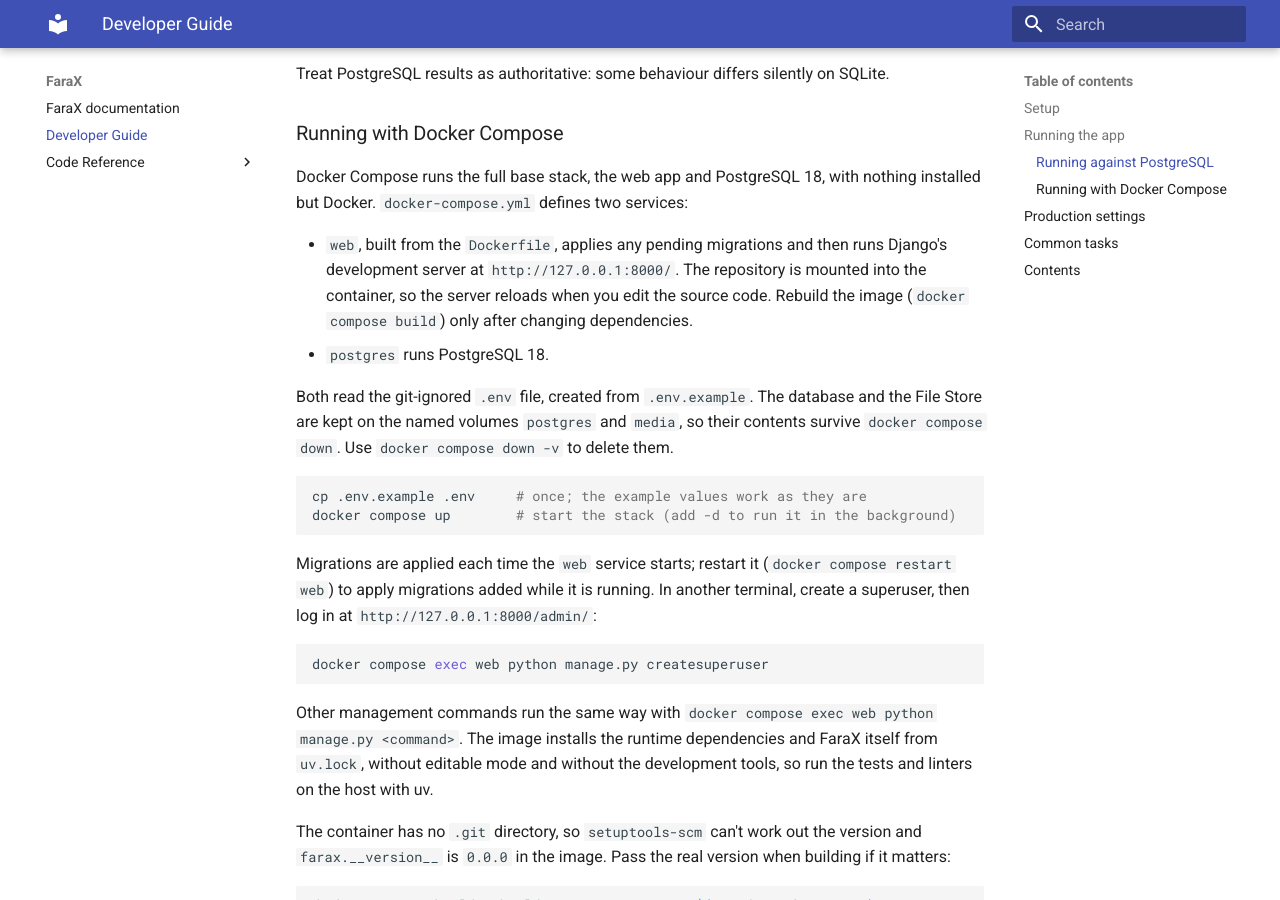
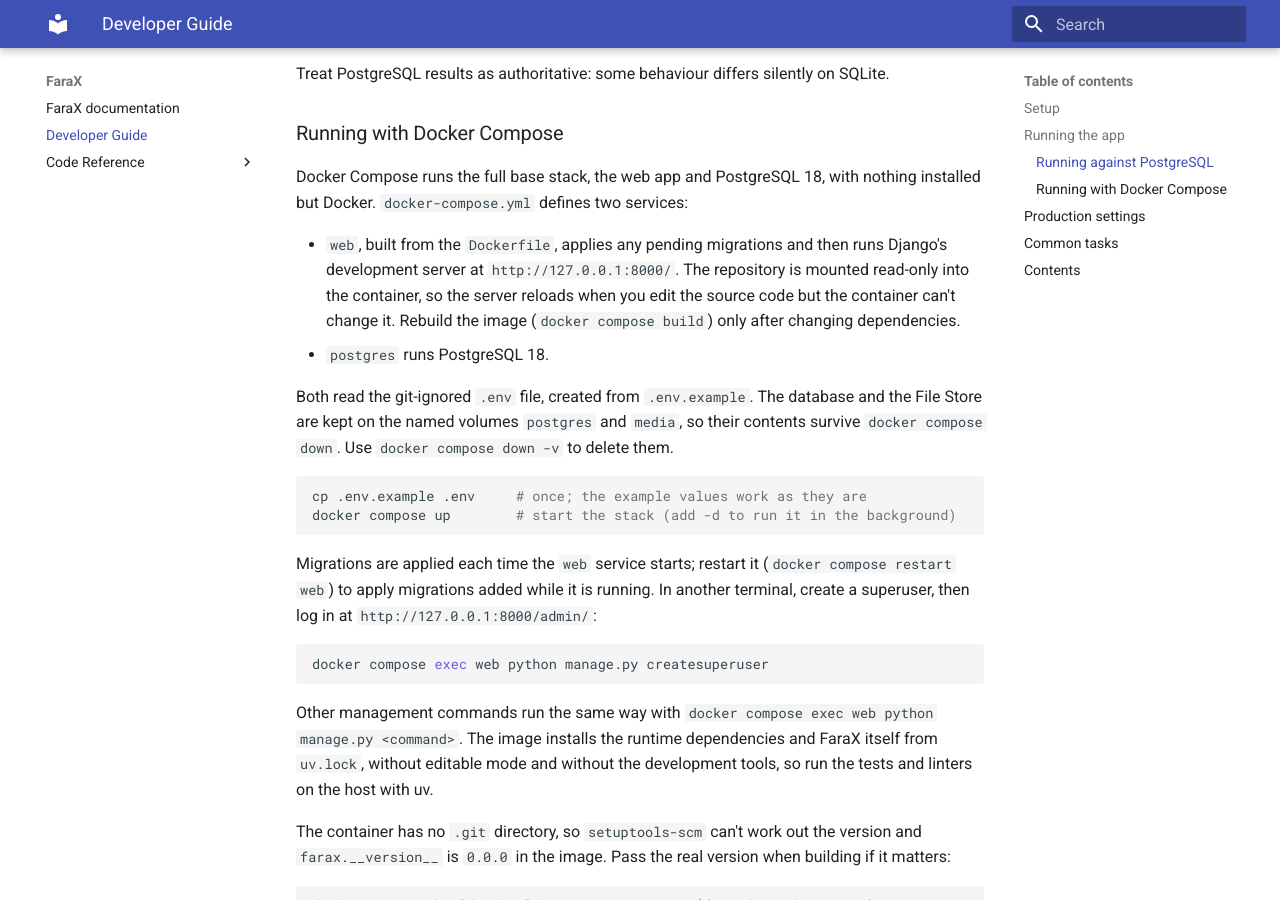
Before and after one commit to ImperialCollegeLondon/FaraX, an MkDocs documentation site: the page built from docs/developer/index.md, in a window 1280 px wide and 900 px high, scrolled down 1123 px. Built offline with MkDocs 1.6.1 and Material for MkDocs 9.7.7, drawn with Linux system fonts in a browser that asks for light colours.

Commit message:
Mount the source code read-only in Compose
Co-authored-by: Copilot <223556219+Copilot@users.noreply.github.com>

```diff
--- a/docker-compose.yml
+++ b/docker-compose.yml
@@ -13,8 +13,9 @@ services:
     ports:
       - 127.0.0.1:8000:8000
     volumes:
-      # Mount the source code so the development server reloads on changes.
-      - .:/app
+      # Mount the source code read-only so the development server reloads on changes
+      # but the container can't change it.
+      - .:/app:ro
       - media:/data/media
     depends_on:
       postgres:
--- a/docs/developer/index.md
+++ b/docs/developer/index.md
@@ -53,9 +53,10 @@ Docker Compose runs the full base stack, the web app and PostgreSQL 18, with not
 installed but Docker. `docker-compose.yml` defines two services:
 
 - `web`, built from the `Dockerfile`, applies any pending migrations and then runs
-  Django's development server at `http://127.0.0.1:8000/`. The repository is mounted into the container, so the server
-  reloads when you edit the source code. Rebuild the image (`docker compose build`)
-  only after changing dependencies.
+  Django's development server at `http://127.0.0.1:8000/`. The repository is mounted
+  read-only into the container, so the server reloads when you edit the source code but
+  the container can't change it. Rebuild the image (`docker compose build`) only after
+  changing dependencies.
 - `postgres` runs PostgreSQL 18.
 
 Both read the git-ignored `.env` file, created from `.env.example`. The database and the
```
Also changed, not shown: .github/copilot-instructions.md.
